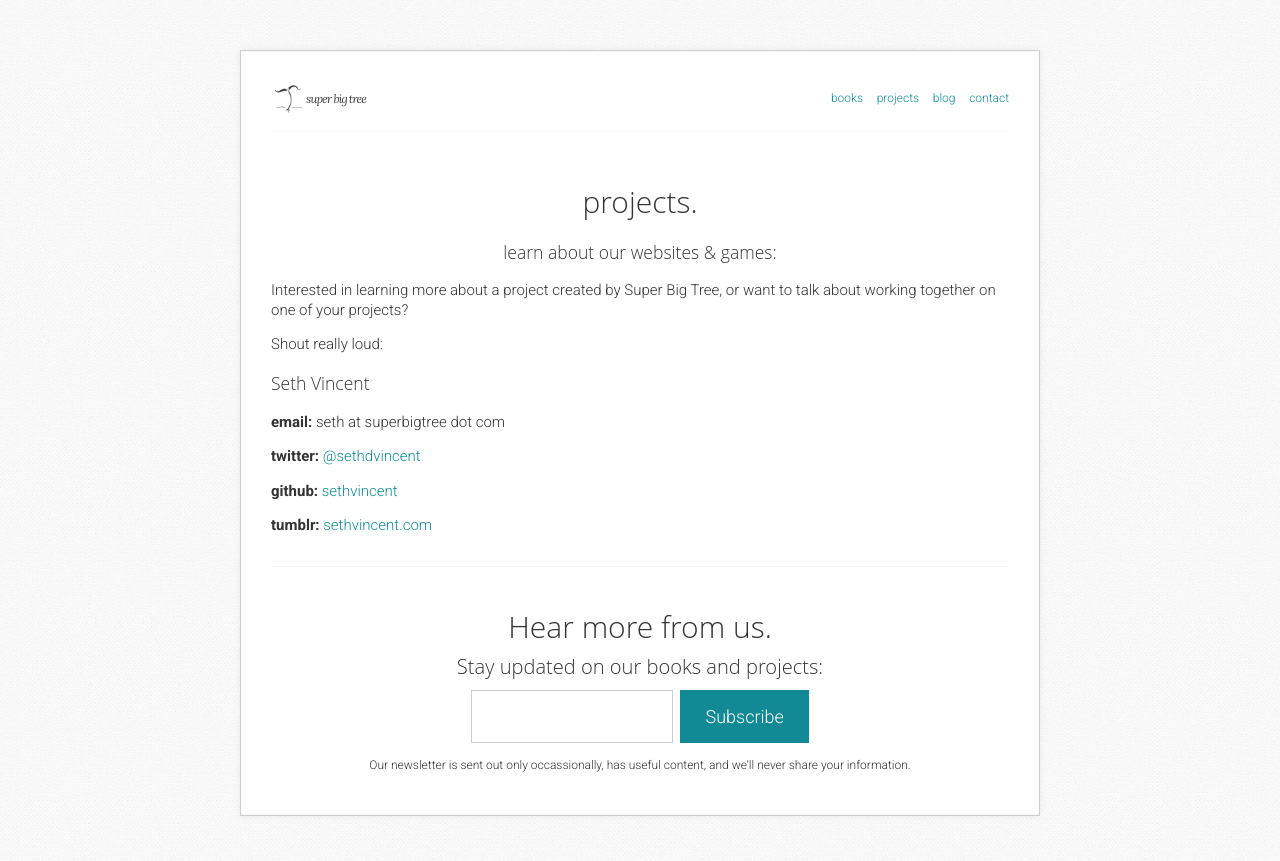
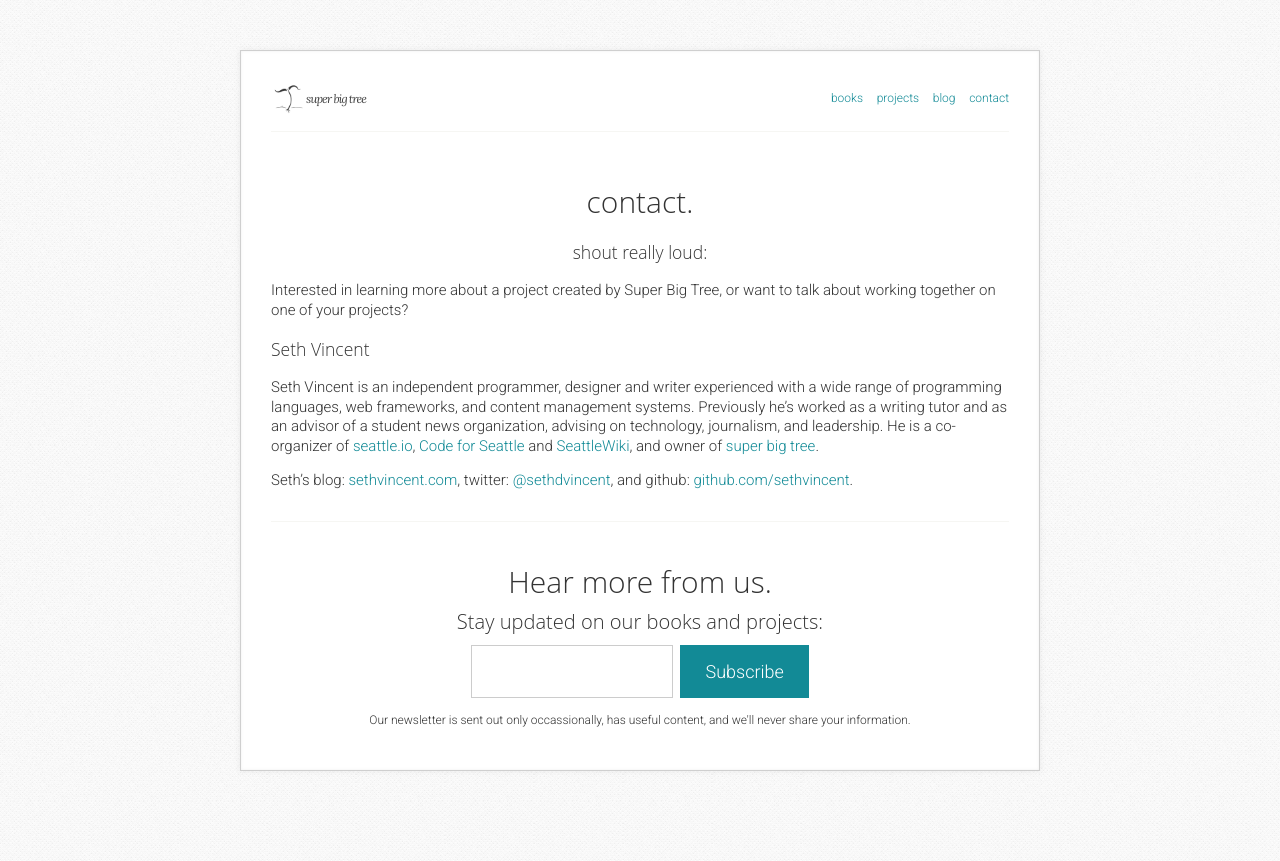
Before and after one commit to superbigtree/superbigtree.github.com, a Jekyll site: the page built from contact/index.md, in a window 1280 px wide. Shown: the top 861 px of the page. Built offline with Jekyll 4.4.1, drawn with Linux system fonts in a browser that asks for light colours.

Commit message:
revise contact page

```diff
--- a/_includes/about-author-seth.html
+++ b/_includes/about-author-seth.html
@@ -1,4 +1,2 @@
 <h3 id="about_the_author">About the author</h3>
-<p>Seth Vincent is an independent programmer, designer and writer experienced with a wide range of programming languages, web frameworks, and content management systems. Previously he’s worked as a writing tutor and as an advisor of a student news organization, advising on technology, journalism, and leadership. He is a co-organizer of <a href="http://seattle.io" target="blank">seattle.io</a>, <a href="http://codeforseattle.org" target="blank">Code for Seattle</a> and <a href="http://seattlewiki.net" target="blank">SeattleWiki</a>, and owner of <a href="http://superbigtree.com" target="blank">super big tree</a>.</p>
-
-<p>Seth’s blog: <a href="http://sethvincent.com" target="_blank">sethvincent.com</a>, twitter: <a href="http://twitter.com/sethdvincent" target="_blank">@sethdvincent</a>, and github: <a href="http://github.com/sethvincent" target="_blank">github.com/sethvincent</a>.</p>
+{% include seth.html %}
--- /dev/null
+++ b/_includes/seth.html
@@ -0,0 +1,3 @@
+<p>Seth Vincent is an independent programmer, designer and writer experienced with a wide range of programming languages, web frameworks, and content management systems. Previously he’s worked as a writing tutor and as an advisor of a student news organization, advising on technology, journalism, and leadership. He is a co-organizer of <a href="http://seattle.io" target="blank">seattle.io</a>, <a href="http://codeforseattle.org" target="blank">Code for Seattle</a> and <a href="http://seattlewiki.net" target="blank">SeattleWiki</a>, and owner of <a href="http://superbigtree.com" target="blank">super big tree</a>.</p>
+
+<p>Seth’s blog: <a href="http://sethvincent.com" target="_blank">sethvincent.com</a>, twitter: <a href="http://twitter.com/sethdvincent" target="_blank">@sethdvincent</a>, and github: <a href="http://github.com/sethvincent" target="_blank">github.com/sethvincent</a>.</p>
--- a/contact/index.md
+++ b/contact/index.md
@@ -1,18 +1,11 @@
 ---
 layout: static
 ---
-<h1 id="page-title" class="center">projects.</h1>
-<h3 class="center">learn about our websites & games:</h3>
+<h1 id="page-title" class="center">contact.</h1>
+<h3 class="center">shout really loud:</h3>
 
 Interested in learning more about a project created by Super Big Tree, or want to talk about working together on one of your projects?
 
-Shout really loud:
+### Seth Vincent
 
-### Seth Vincent
-**email:** seth at superbigtree dot com
-
-**twitter:** [@sethdvincent](http://sethvincent.com)
-
-**github:** [sethvincent](http://github.com/sethvincent)
-
-**tumblr:** [sethvincent.com](http://sethvincent.com)
+{% include seth.html %}
```
